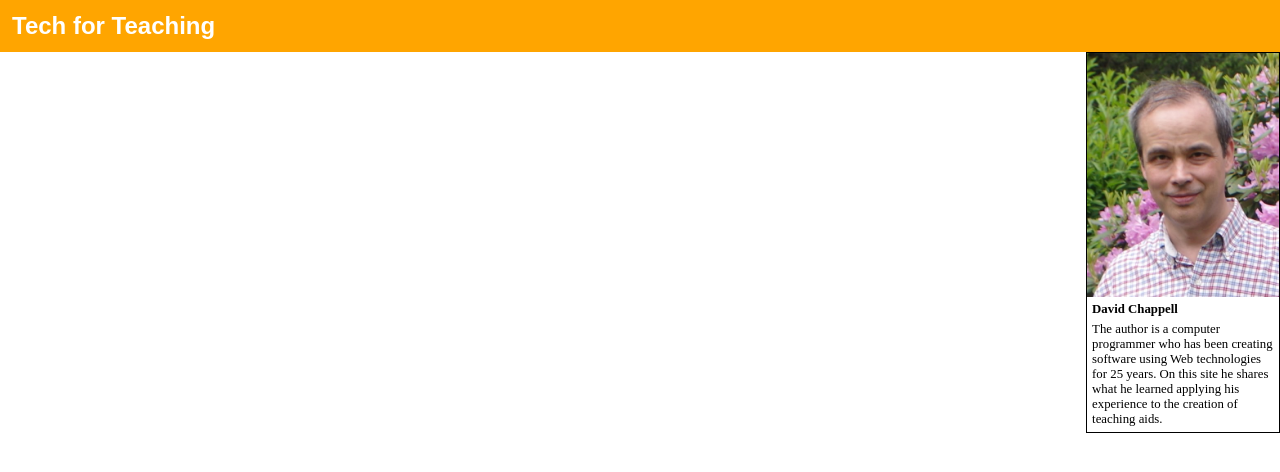
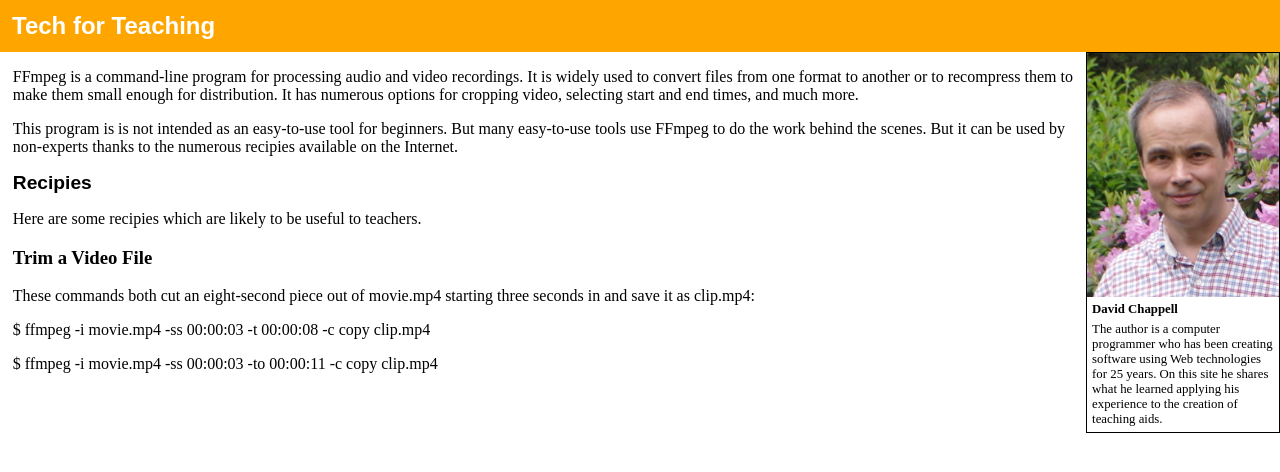
Before and after one commit to david672orford/tech-for-teaching, a Jekyll site: the page built from software/ffmpeg/index.md, in a window 1280 px wide. Shown: the top 472 px of the page. Built offline with Jekyll 4.4.1, drawn with Linux system fonts in a browser that asks for light colours; our own code applies the rules of GitHub Pages for plain Markdown files.

Commit message:
FFmpeg article started

```diff
--- a/software/ffmpeg/index.md
+++ b/software/ffmpeg/index.md
@@ -0,0 +1,22 @@
+FFmpeg is a command-line program for processing audio and video recordings.
+It is widely used to convert files from one format to another or to
+recompress them to make them small enough for distribution. It has numerous
+options for cropping video, selecting start and end times, and much more.
+
+This program is is not intended as an easy-to-use tool for beginners. But
+many easy-to-use tools use FFmpeg to do the work behind the scenes. But it
+can be used by non-experts thanks to the numerous recipies available on the
+Internet.
+
+## Recipies
+
+Here are some recipies which are likely to be useful to teachers.
+
+### Trim a Video File
+
+These commands both cut an eight-second piece out of movie.mp4 starting three
+seconds in and save it as clip.mp4:
+
+ $ ffmpeg -i movie.mp4 -ss 00:00:03 -t 00:00:08 -c copy clip.mp4
+
+ $ ffmpeg -i movie.mp4 -ss 00:00:03 -to 00:00:11 -c copy clip.mp4
```
Also changed, not shown: software/index.md (+10 -7 lines).
